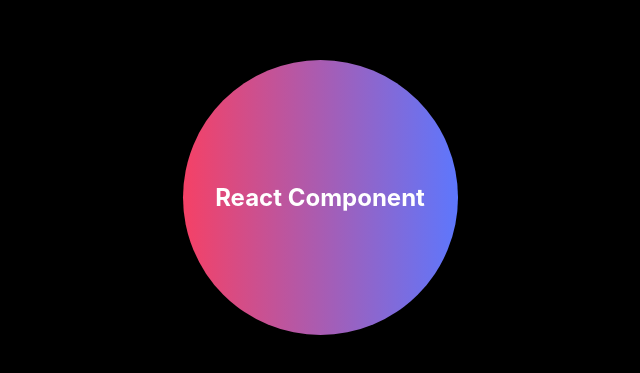
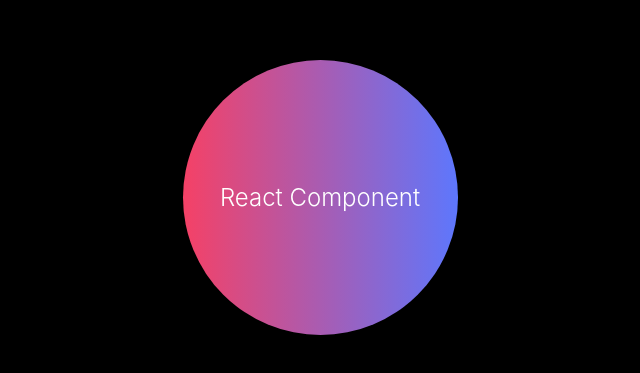
Before and after one commit to fatihtelis/react-component-boilerplate, a React app: page / in a window 1280 px wide. Shown: the part 203-576 px from the top of the page, without its empty margins (320-960 px from the left). Built offline with nearby package versions, Linux system fonts and the light colour scheme.

Commit message:
readme change

```diff
--- a/src/style.scss
+++ b/src/style.scss
@@ -18,7 +18,7 @@ body {
     align-items: center;
     border-radius: 50%;
     text-align: center;
-    font-weight: 700;
+    font-weight: 300;
     background: linear-gradient(to right, #f54166, #5d77fd);
     color: white;
     font-size: 24px;
```
Also changed, not shown: README.md, 1 other file.
